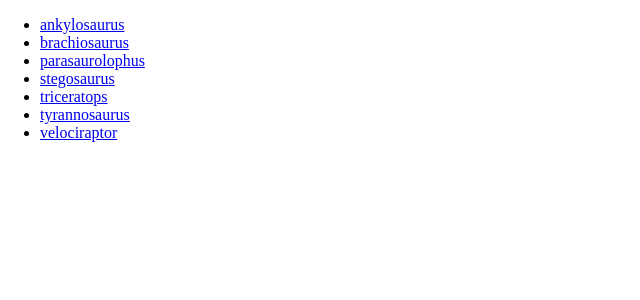
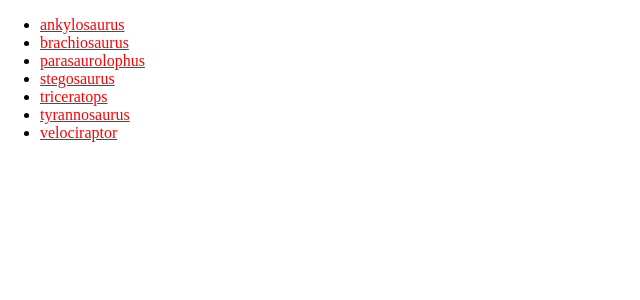
Before and after one commit to ryanfiller/cra-dinosaur-test, a React (Create React App) app: page / in a window 1280 px wide. Shown: the top 300 px of the page, without its empty margins (0-640 px from the left). Built offline with nearby package versions, Linux system fonts and the light colour scheme.

Commit message:
adds colors config

```diff
--- a/src/components/App.js
+++ b/src/components/App.js
@@ -5,7 +5,7 @@ import { BrowserRouter, Route } from 'react-router-dom'
 import Dinosaur from './dinosaur';
 import Nav from './navigation';
 
-import { dinosaurs } from '../data/dinosaurs'
+import { dinosaurs } from '../config/dinosaurs'
 
 
 injectGlobal`
--- a/src/components/navigation.js
+++ b/src/components/navigation.js
@@ -2,10 +2,18 @@ import React, { Component } from 'react';
 import { Link } from 'react-router-dom'
 import styled from 'styled-components';
 
+import { colors } from '../config/colors';
+
+const StyledNav = styled.ul`
+    li a {
+        color: ${colors.red};
+    }
+`
+
 class Nav extends Component {
     render() {
        return (
-        <ul>
+        <StyledNav>
             {this.props.dinosaurs.map( (dinosaur, index) => {
                 return (
                     <li key={index}>
@@ -15,7 +23,7 @@ class Nav extends Component {
                     </li>
                 )
             })}
-        </ul>
+        </StyledNav>
        )
     }
 }
--- /dev/null
+++ b/src/config/colors.js
@@ -0,0 +1,4 @@
+export const colors = {
+    'red': 'red',
+    'blue': 'blue'
+}
```
Also changed, not shown: src/config/dinosaurs.js (renamed from src/data/dinosaurs.js).
